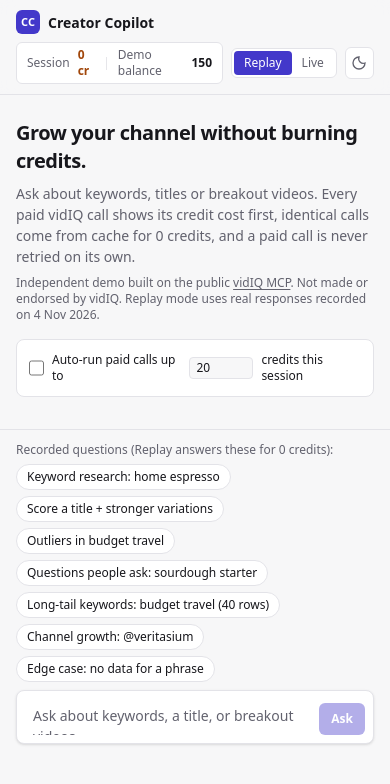
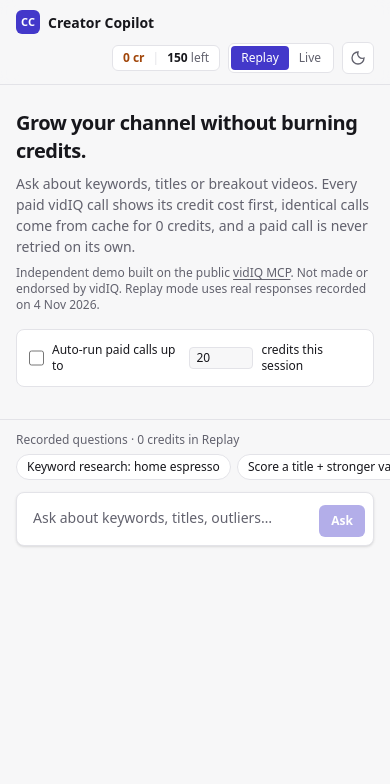
Before and after one commit to hiimchinh/vidiq-creator-copilot, a Next.js app: page / in a window 390 px wide. Shown: the top 784 px of the page. Built offline with nearby package versions, Linux system fonts and the light colour scheme.

Commit message:
fix: honest queued state, compact mobile chips and credit meter

```diff
--- a/src/components/composer.tsx
+++ b/src/components/composer.tsx
@@ -23,7 +23,7 @@ export function Composer({ onSubmit, busy }: { onSubmit: (prompt: string) => voi
         onKeyDown={(e) => {
           if (e.key === "Enter" && !e.shiftKey) submit(e);
         }}
-        placeholder="Ask about keywords, a title, or breakout videos…"
+        placeholder="Ask about keywords, titles, outliers…"
         className="max-h-40 min-h-9 flex-1 resize-none bg-transparent px-2 py-1.5 outline-none placeholder:text-muted focus-visible:outline-none"
       />
       <button type="submit" disabled={busy || value.trim().length < 2} className="rounded-md bg-accent px-3 py-2 text-xs font-semibold text-surface disabled:opacity-40">
--- a/src/components/credit-meter.tsx
+++ b/src/components/credit-meter.tsx
@@ -8,13 +8,13 @@ export function CreditMeter() {
   const balance = useCopilotStore((s) => s.balance);
   return (
     <div className="tabular flex items-center gap-2 rounded-md border border-line bg-surface px-2.5 py-1 text-xs" aria-live="polite" data-testid="credit-meter">
-      <span className="text-muted">Session</span>
-      <span className="font-semibold text-credit">{spent} cr</span>
+      <span className="hidden text-muted sm:inline">Session</span>
+      <span className="font-semibold text-credit" title="Credits spent this session">{spent} cr</span>
       {balance !== null && (
         <>
           <span className="text-line" aria-hidden="true">|</span>
-          <span className="text-muted">{mode === "replay" ? "Demo balance" : "Balance"}</span>
-          <span className="font-semibold">{balance}</span>
+          <span className="hidden text-muted sm:inline">{mode === "replay" ? "Demo balance" : "Balance"}</span>
+          <span className="font-semibold" title={mode === "replay" ? "Demo balance" : "Balance"}>{balance}<span className="font-normal text-muted sm:hidden"> left</span></span>
         </>
       )}
     </div>
--- a/src/components/scenario-chips.tsx
+++ b/src/components/scenario-chips.tsx
@@ -5,10 +5,10 @@ import type { ScenarioSummary } from "@/lib/replay/replay-store";
 export function ScenarioChips({ scenarios, onPick, disabled }: { scenarios: ScenarioSummary[]; onPick: (prompt: string) => void; disabled: boolean }) {
   return (
     <div className="flex flex-col gap-1.5">
-      <p className="text-xs text-muted">Recorded questions (Replay answers these for 0 credits):</p>
-      <ul className="flex flex-wrap gap-1.5">
+      <p className="text-xs text-muted">Recorded questions · 0 credits in Replay</p>
+      <ul className="-mx-4 flex gap-1.5 overflow-x-auto px-4 pb-1 sm:mx-0 sm:flex-wrap sm:overflow-visible sm:px-0 sm:pb-0">
         {scenarios.map((s) => (
-          <li key={s.id}>
+          <li key={s.id} className="shrink-0">
             <button
               type="button"
               disabled={disabled}
--- a/src/components/step-card.tsx
+++ b/src/components/step-card.tsx
@@ -37,7 +37,8 @@ export function StepCard({ turnId, step, replay }: { turnId: string; step: Step;
           <ChargeBadge step={step} replay={replay} />
         </span>
       </header>
-      {(step.status === "running" || step.status === "planned") && (
+      {step.status === "planned" && <p className="text-xs text-muted">Queued. Waits for the step above.</p>}
+      {step.status === "running" && (
         <div className="flex items-center gap-2 text-xs text-muted" role="status">
           <span className="size-3 animate-spin rounded-full border-2 border-line border-t-accent" aria-hidden="true" />
           Calling vidIQ…
```
